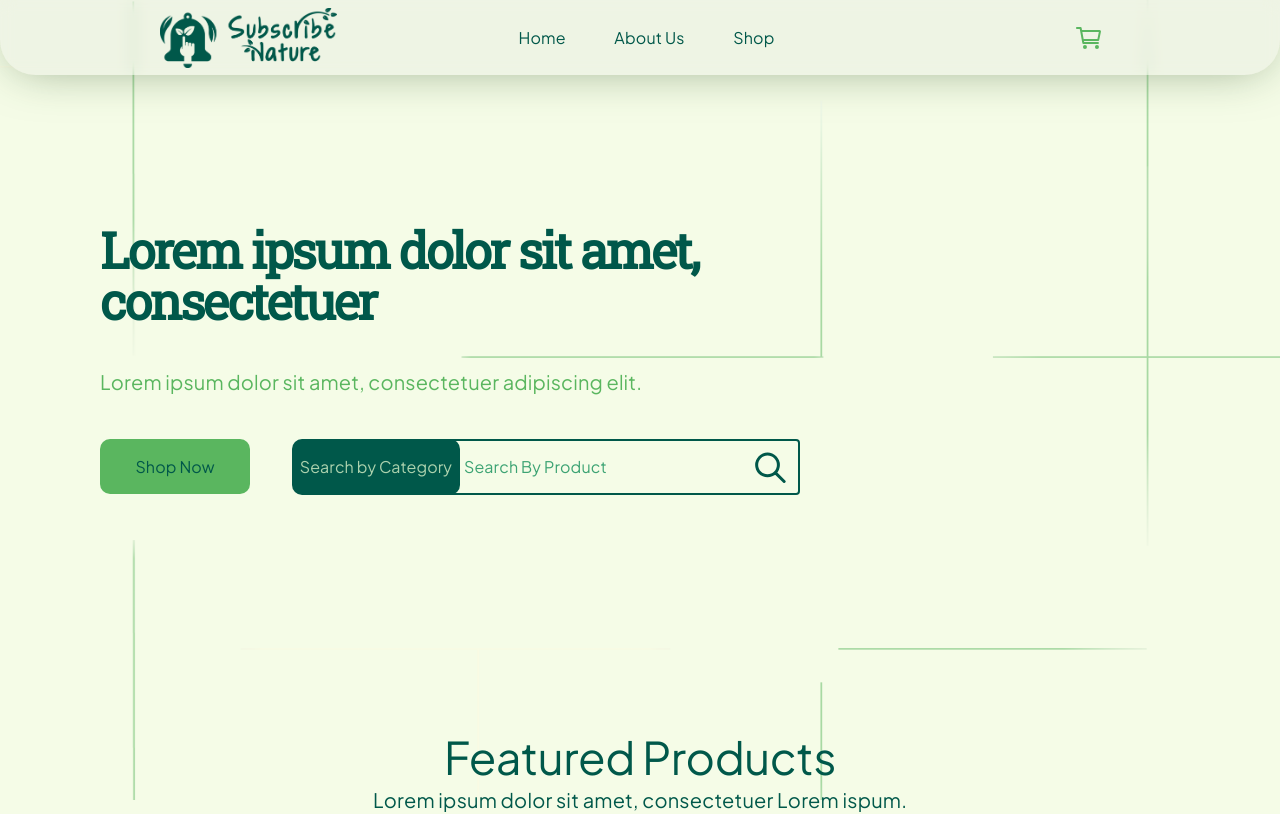
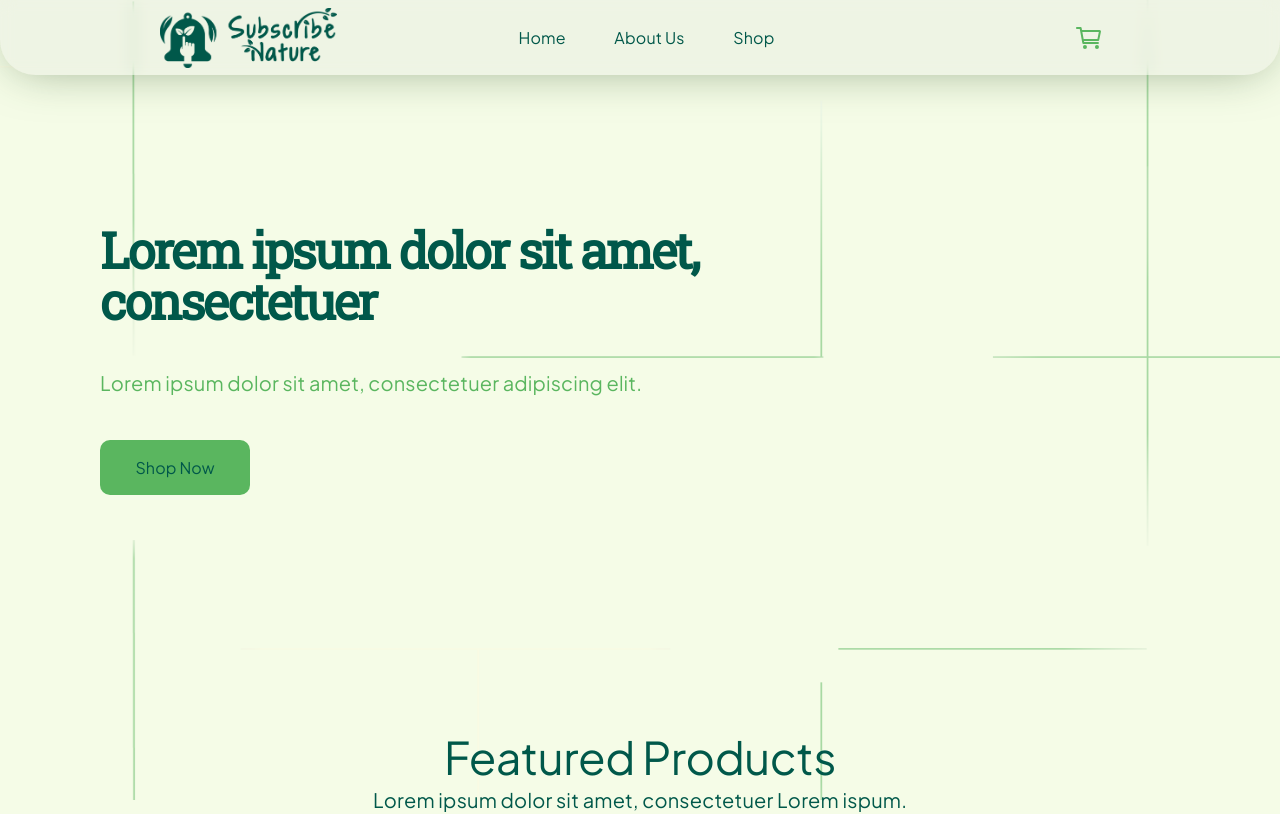
Before and after one commit to subru-37/sample-repo, a React (Vite) app in the folder client/: page / in a window 1280 px wide. Shown: the top 814 px of the page. Built offline with nearby package versions, Linux system fonts and the light colour scheme.

Commit message:
removed search bar in hero section

```diff
--- a/client/src/Components/Hero.tsx
+++ b/client/src/Components/Hero.tsx
@@ -95,7 +95,7 @@ const Hero = (props: props) => {
               justifyContent: 'center',
             }}
           >
-            <Button
+            {/* <Button
               sx={{
                 bgcolor: 'green.darker',
                 height: { xs: '50.5px', sm: '57px', md: '56.5px' },
@@ -183,7 +183,7 @@ const Hero = (props: props) => {
               onChange={(event: React.ChangeEvent<HTMLInputElement>) => {
                 props.setName(event.target.value);
               }}
-            ></TextField>
+            ></TextField> */}
           </Box>
         </Box>
       </Box>
```
